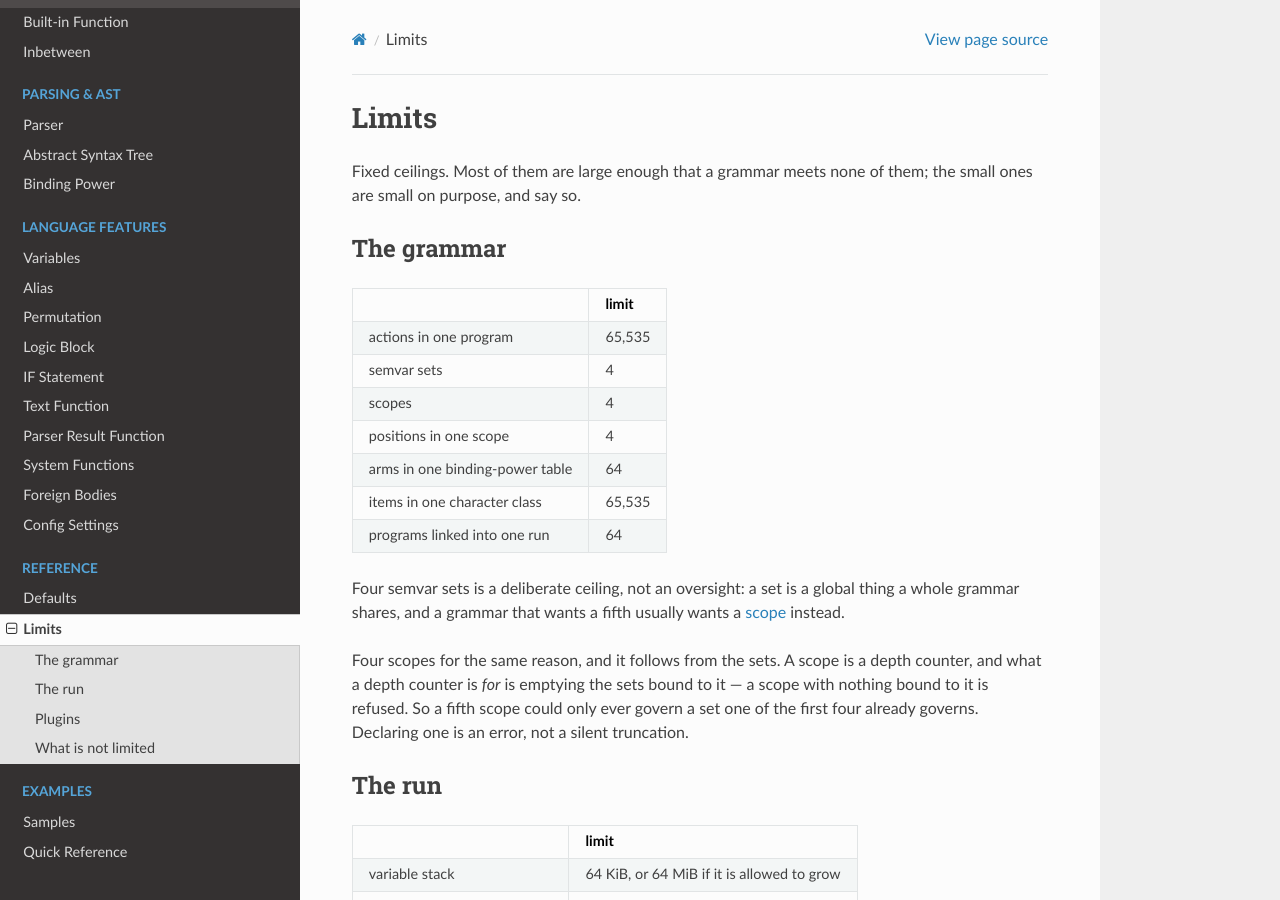
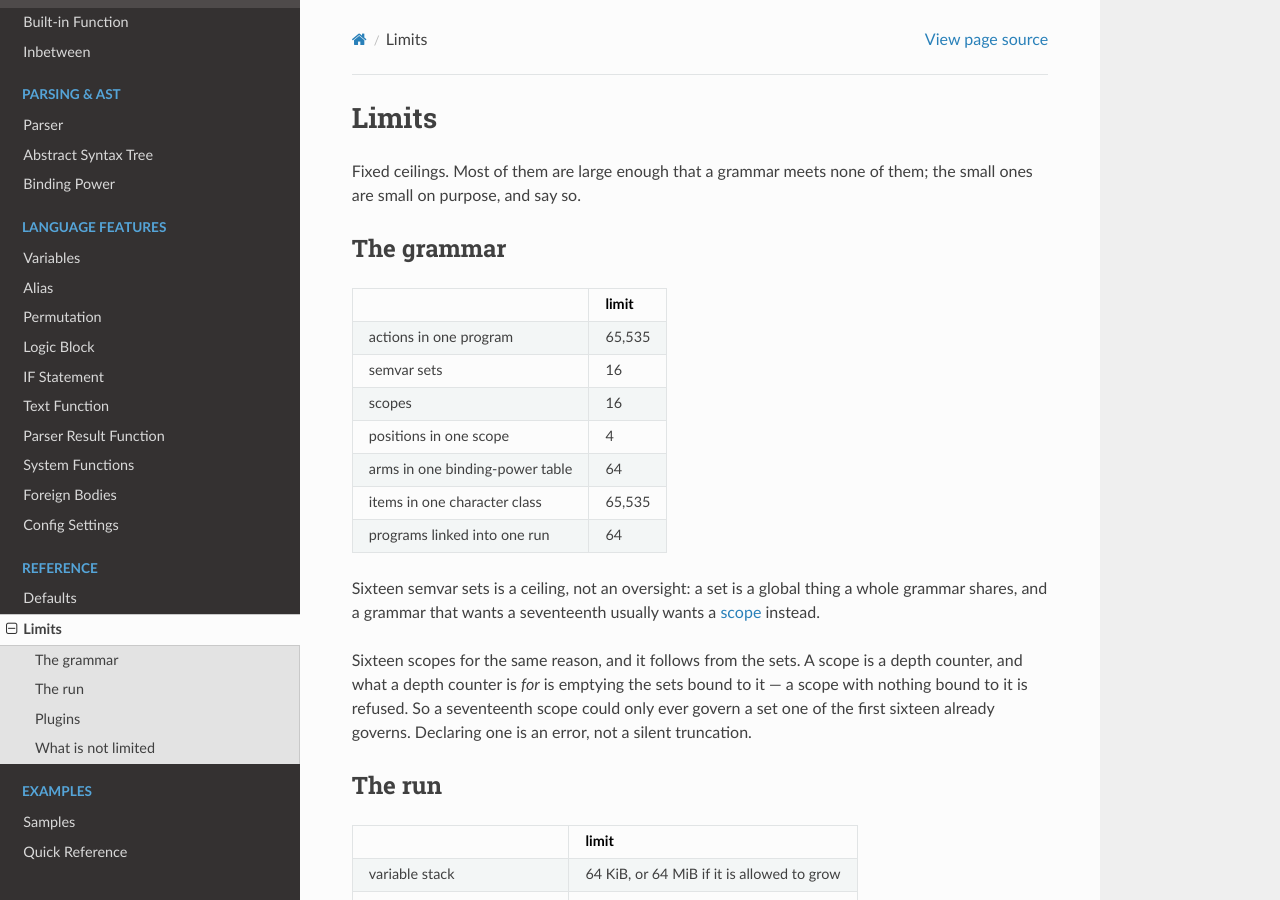
Before and after one commit to Algodal/Algodal_Parser_Machine_Manual, a Sphinx documentation site: the page built from manual/source/limits.md, in a window 1280 px wide and 900 px high. Built offline with Sphinx 7.4.7 and the Read the Docs theme 3.1.0, drawn with Linux system fonts in a browser that asks for light colours.

Commit message:
Sixteen semvar sets and sixteen scopes
Raise the ceiling from four of each, matching the compiler.

```diff
--- a/manual/source/limits.md
+++ b/manual/source/limits.md
@@ -8,22 +8,22 @@ the small ones are small on purpose, and say so.
 | | limit |
 |---|---|
 | actions in one program | 65,535 |
-| semvar sets | 4 |
-| scopes | 4 |
+| semvar sets | 16 |
+| scopes | 16 |
 | positions in one scope | 4 |
 | arms in one binding-power table | 64 |
 | items in one character class | 65,535 |
 | programs linked into one run | 64 |
 
-Four semvar sets is a deliberate ceiling, not an oversight: a set is a global
-thing a whole grammar shares, and a grammar that wants a fifth usually wants a
+Sixteen semvar sets is a ceiling, not an oversight: a set is a global thing a
+whole grammar shares, and a grammar that wants a seventeenth usually wants a
 [scope](variable.md) instead.
 
-Four scopes for the same reason, and it follows from the sets. A scope is a
+Sixteen scopes for the same reason, and it follows from the sets. A scope is a
 depth counter, and what a depth counter is *for* is emptying the sets bound to
-it — a scope with nothing bound to it is refused. So a fifth scope could only
-ever govern a set one of the first four already governs. Declaring one is an
-error, not a silent truncation.
+it — a scope with nothing bound to it is refused. So a seventeenth scope could
+only ever govern a set one of the first sixteen already governs. Declaring one
+is an error, not a silent truncation.
 
 ## The run
 
```
